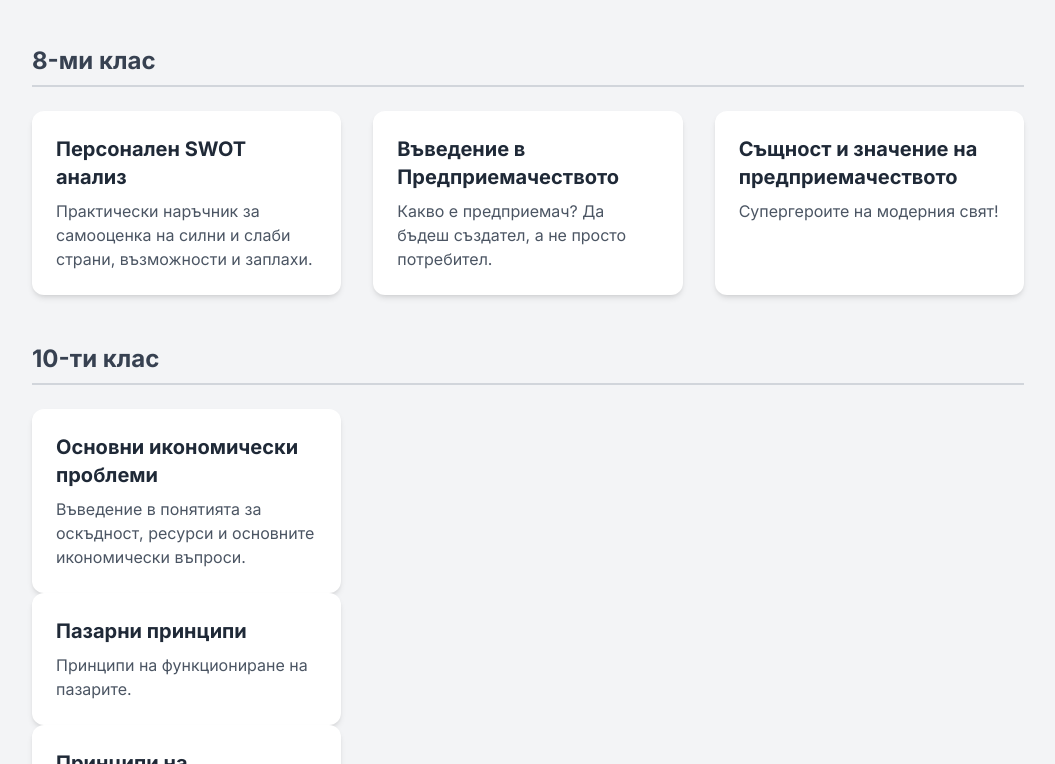
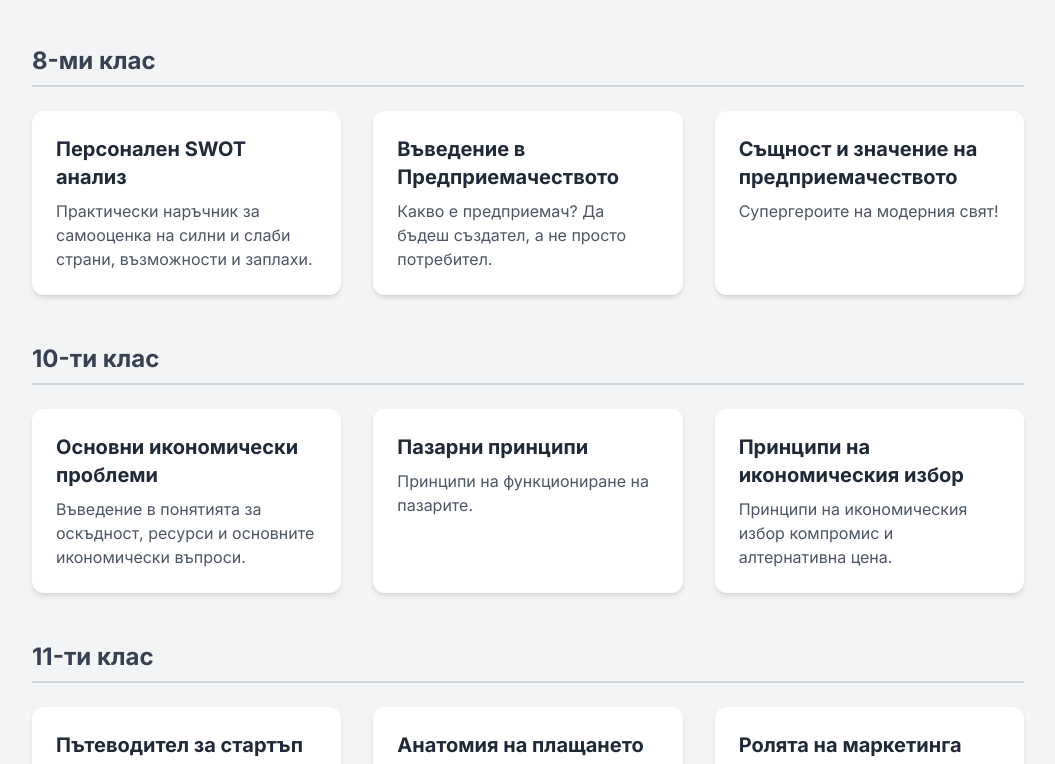
Before and after one commit to jorrog/ikonomika, a plain HTML site: page index.html in a window 1280 px wide. Shown: the part 143-907 px from the top of the page, without its empty margins (112-1167 px from the left). Drawn offline with nearby package versions, Linux system fonts and the light colour scheme.

Commit message:
Update index.html

```diff
--- a/index.html
+++ b/index.html
@@ -64,6 +64,7 @@
 
             <div>
                 <h2 class="text-2xl font-bold text-gray-700 mb-6 border-b-2 border-gray-300 pb-2">10-ти клас</h2>
+
                 <div class="grid grid-cols-1 md:grid-cols-2 lg:grid-cols-3 gap-8">
                     <div class="lesson-card bg-white p-6 rounded-xl shadow-md flex flex-col">
                         <div class="flex-grow">
@@ -73,9 +74,7 @@
                             <p class="text-gray-600">Въведение в понятията за оскъдност, ресурси и основните икономически въпроси.</p>
                         </div>
                     </div>
-                </div>
 
-                <div class="grid grid-cols-1 md:grid-cols-2 lg:grid-cols-3 gap-8">
                     <div class="lesson-card bg-white p-6 rounded-xl shadow-md flex flex-col">
                         <div class="flex-grow">
                             <a href="./10-A-Ikonomika-Принципи%20на%20взаимодействието%20и%20функционирането%20на%20пазарите.html">
@@ -84,10 +83,8 @@
                             <p class="text-gray-600">Принципи на функциониране на пазарите.</p>
                         </div>
                     </div>
-                </div>
 
-                <div class="grid grid-cols-1 md:grid-cols-2 lg:grid-cols-3 gap-8">
-                    <div class="lesson-card bg-white p-6 rounded-xl shadow-md flex flex-col">
+                     <div class="lesson-card bg-white p-6 rounded-xl shadow-md flex flex-col">
                         <div class="flex-grow">
                             <a href="./10-Б-Икономика-Принципи%20на%20икономическия%20избор%20компромис%20и%20алтернативна%20цена.html">
                                 <h3 class="text-xl font-bold text-gray-800 mb-2 hover:text-blue-600 transition-colors">Принципи на икономическия избор</h3>
@@ -96,8 +93,6 @@
                         </div>
                     </div>
                 </div>
-
-
 
             </div>
 
```
